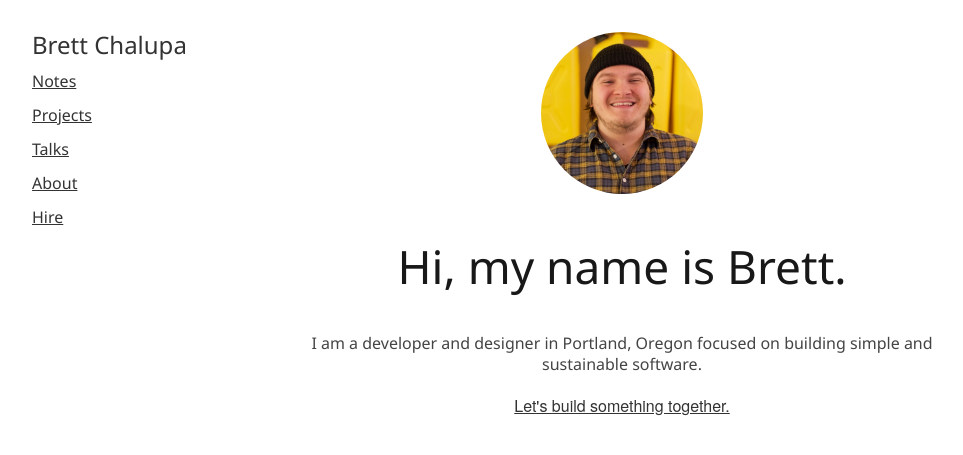
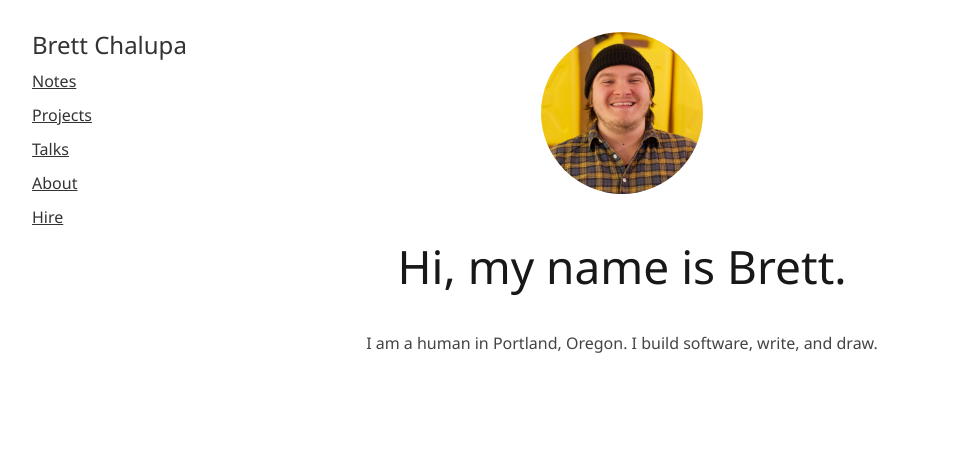
Before and after one commit to brettchalupa/brettchalupa.github.io, a Jekyll site: the page built from index.html, in a window 1280 px wide. Shown: the top 455 px of the page, without its empty margins (138-1101 px from the left). Built offline with Jekyll 4.4.1, drawn with Linux system fonts in a browser that asks for light colours.

Commit message:
Tweak intro & link to Medium for writing
This makes the intro less software-centric and shares the things I am
actively working on: software, writing, and drawing.

I also linked to Medium for lots of writing since that is where I am
going to give a go with my writing.

```diff
--- a/index.html
+++ b/index.html
@@ -9,9 +9,7 @@ title: Brett Chalupa
 
     <h1>Hi, my name is Brett.</h1>
 
-    <p>I am a developer and designer in Portland, Oregon focused on
-    building simple and sustainable software.</p>
-
-    <a class='cta' href="/hire">Let's build something together.</a>
+    <p>I am a human in Portland, Oregon. I build software, write, and
+    draw.</p>
   </div>
 </div>
--- a/notes.html
+++ b/notes.html
@@ -9,6 +9,9 @@ permalink: /notes/
 
   <p>My thoughts on various topics related to software development, programming,
   and life.</p>
+
+  <p>Lately I have been sharing my writing on
+    <a href='https://medium.com/@brettchalupa'>Medium</a>.</p>
 
   <ul class="posts">
     {% for post in site.tags.note %}
```
Also changed, not shown: about.md (+1 -0 lines).
